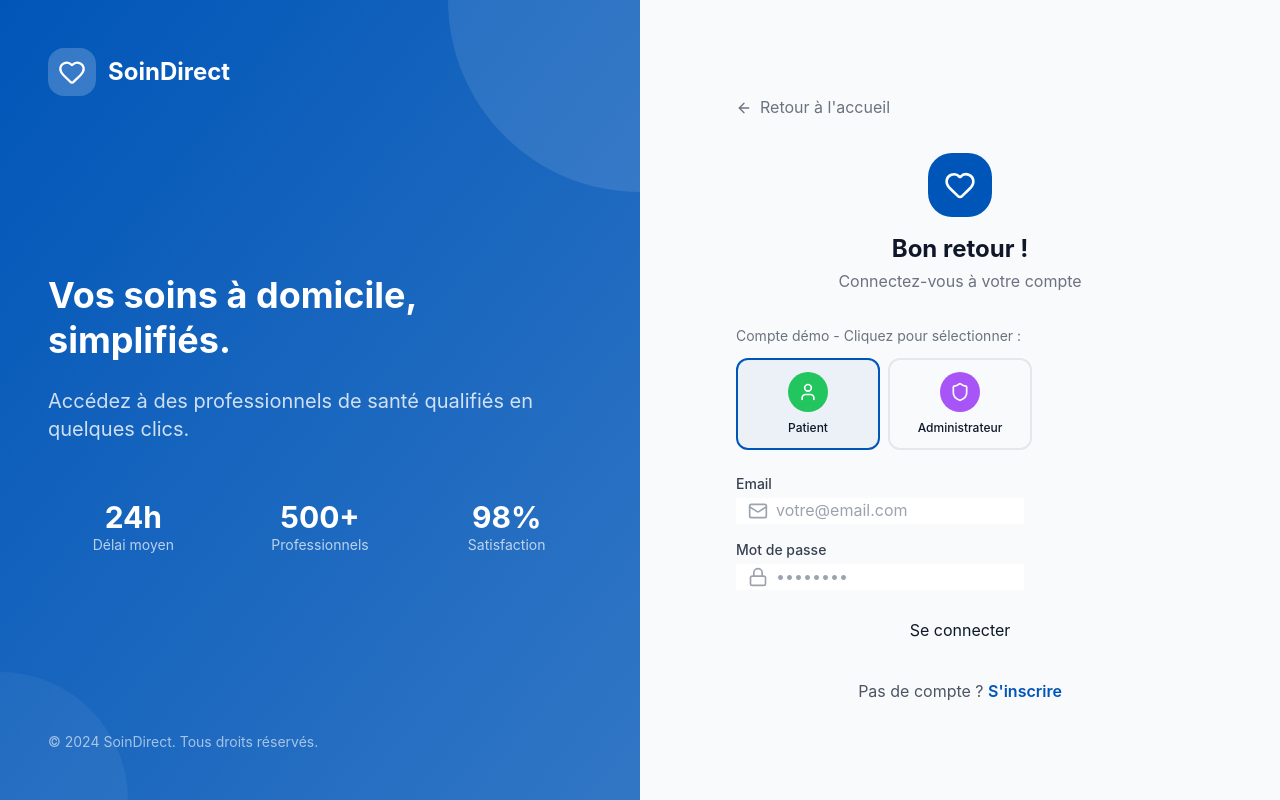
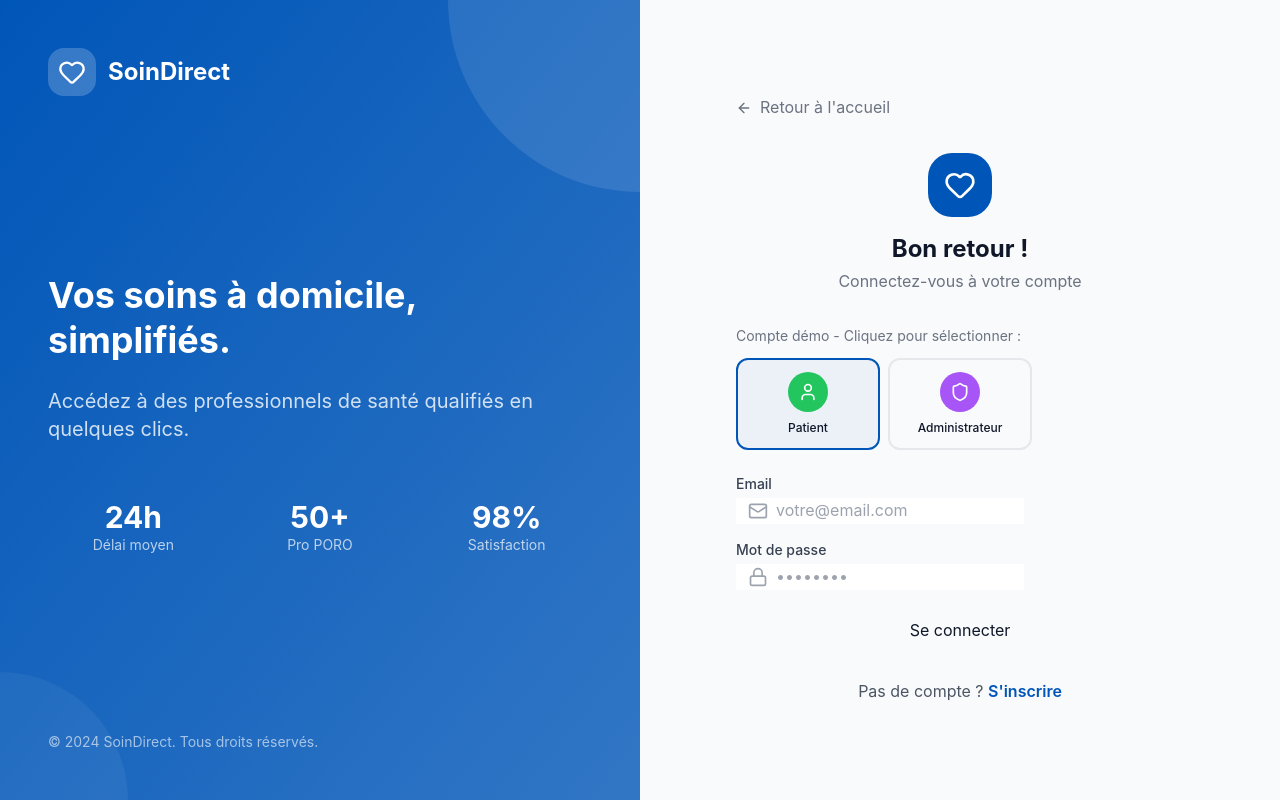
Before and after one commit to Friiyous/soin-direct, a SvelteKit app: page /auth/login in a window 1280 px wide. Built offline with nearby package versions, Linux system fonts and the light colour scheme.

Commit message:
fix: Localisation PORO - Côte d'Ivoire

```diff
--- a/src/routes/+page.svelte
+++ b/src/routes/+page.svelte
@@ -41,13 +41,13 @@
         <div class="text-center md:text-left">
           <h1 class="text-4xl md:text-5xl font-bold text-gray-900 dark:text-white mb-6">
             Des soins à domicile de<br />
-            <span class="text-primary">qualité en Côte d'Ivoire</span>
+            <span class="text-primary">qualité dans le PORO</span>
           </h1>
           <p class="text-xl text-gray-700 dark:text-gray-200 mb-4">
             Votre santé, notre priorité. Recevez des soins professionnels sans vous déplacer.
           </p>
           <p class="text-lg text-gray-500 dark:text-gray-400 mb-8">
-            Simples, rapides, fiables - disponibles dans tout Abidjan
+            Simples, rapides, fiables - disponibles dans toute la région PORO
           </p>
           <div class="flex gap-4 justify-center md:justify-start flex-wrap">
             <a href="/auth/register" class="btn-primary text-lg px-8 py-4">
@@ -261,7 +261,7 @@
           </div>
           <h3 class="text-xl font-semibold mb-2 text-gray-900 dark:text-white">Proche de chez vous</h3>
           <p class="text-gray-600 dark:text-gray-300">
-            Nous couvrons Abidjan et environs. Un professionnel près de votre domicile.
+            Nous couvrons toute la région PORO. Un professionnel près de votre domicile.
           </p>
         </div>
       </div>
@@ -303,7 +303,7 @@
           <span class="text-xl font-bold">SoinDirect</span>
         </div>
         <p class="text-gray-400">
-          © 2024 SoinDirect Côte d'Ivoire. Tous droits réservés.
+          © 2024 SoinDirect PORO. Tous droits réservés.
         </p>
       </div>
     </div>
--- a/src/routes/auth/login/+page.svelte
+++ b/src/routes/auth/login/+page.svelte
@@ -85,8 +85,8 @@
           <div class="text-sm text-white/70">Délai moyen</div>
         </div>
         <div class="text-center">
-          <div class="text-3xl font-bold">500+</div>
-          <div class="text-sm text-white/70">Professionnels</div>
+          <div class="text-3xl font-bold">50+</div>
+          <div class="text-sm text-white/70">Pro PORO</div>
         </div>
         <div class="text-center">
           <div class="text-3xl font-bold">98%</div>
```
